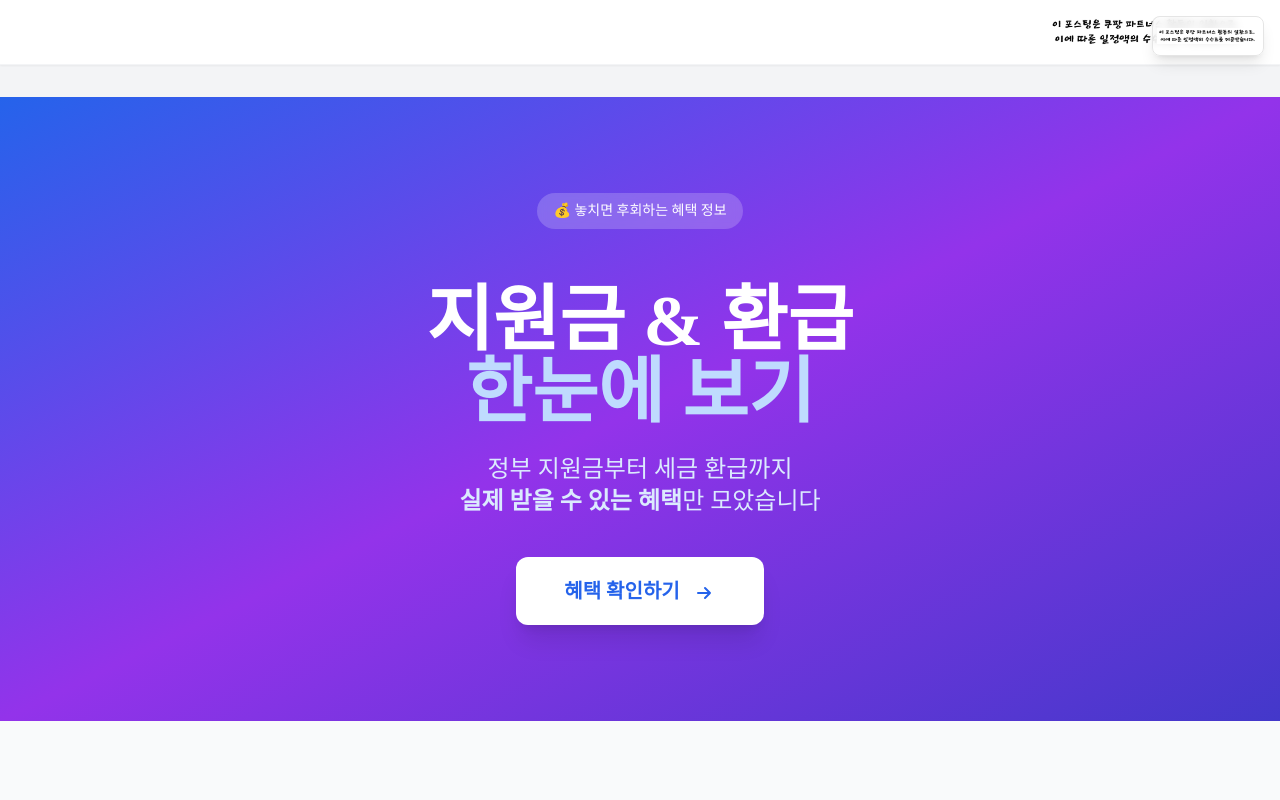
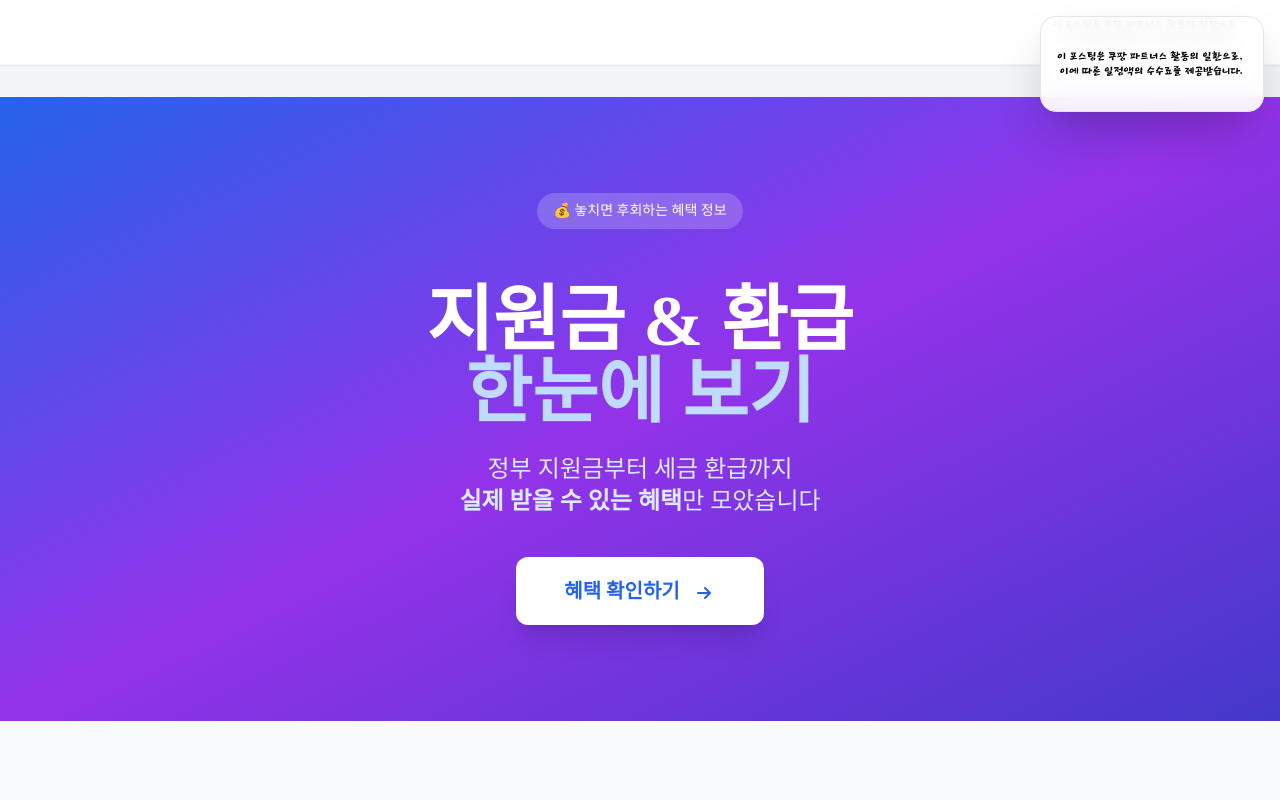
Before and after one commit to feel2174/blog-sitemap, a Next.js app: page / in a window 1280 px wide. Shown: the top 800 px of the page. Built offline with nearby package versions, Linux system fonts and the light colour scheme; a web font is replaced by a local one.

Commit message:
style: increase floating Coupang logo size for better visibility

```diff
--- a/src/app/layout.tsx
+++ b/src/app/layout.tsx
@@ -96,12 +96,12 @@ export default function RootLayout({
         />
         {/* Floating Coupang Logo */}
         <div className="fixed top-4 right-4 z-[9999] pointer-events-none sm:pointer-events-auto">
-          <div className="relative w-20 h-8 sm:w-28 sm:h-10 bg-white/80 backdrop-blur-sm rounded-lg shadow-lg border border-neutral-200 overflow-hidden flex items-center justify-center p-1">
+          <div className="relative w-32 h-14 sm:w-56 sm:h-24 bg-white/90 backdrop-blur-md rounded-2xl shadow-2xl border border-neutral-200 overflow-hidden flex items-center justify-center p-3">
             <Image
               src="/coupang.png"
               alt="Coupang"
-              width={112}
-              height={40}
+              width={200}
+              height={80}
               className="object-contain"
               priority
             />
```
